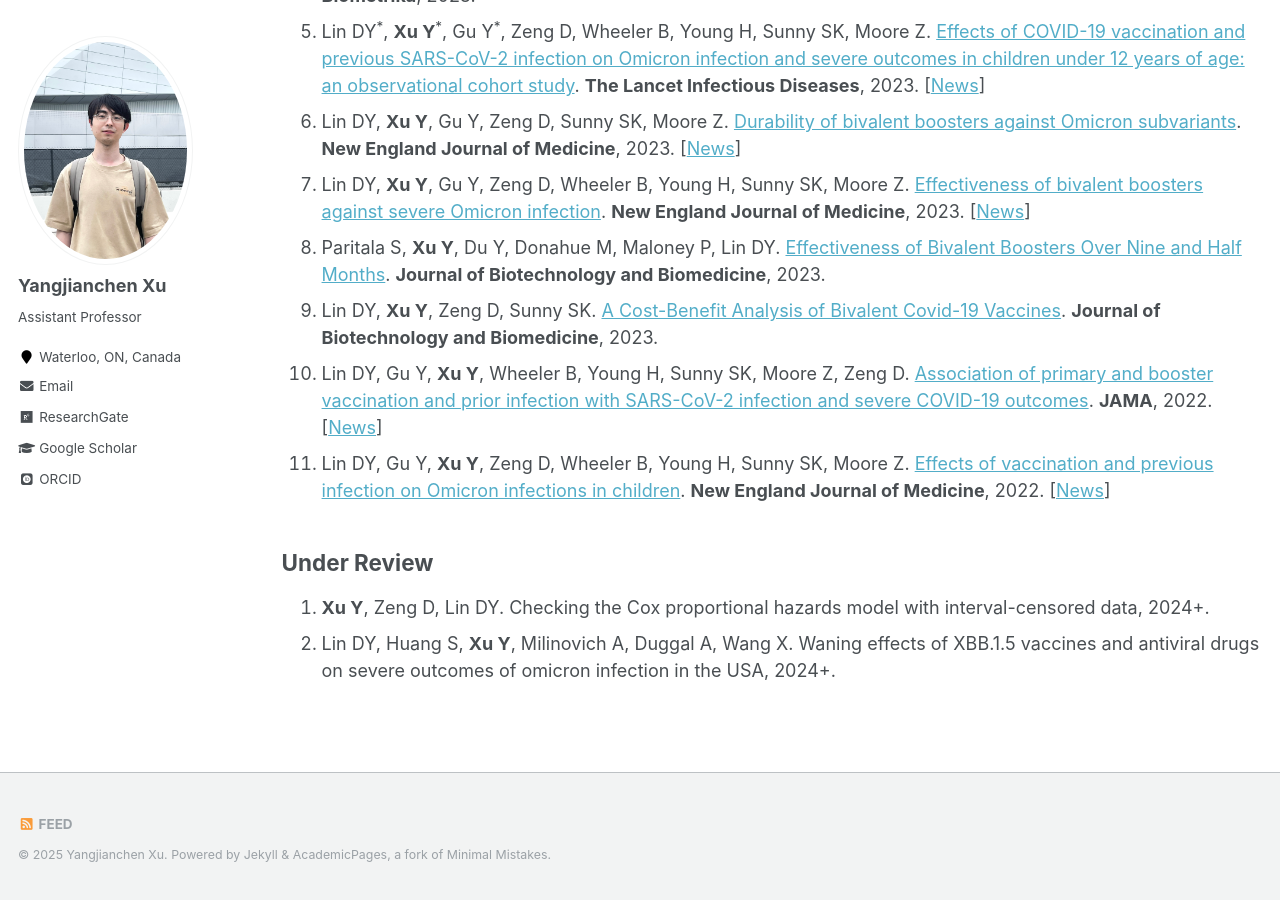
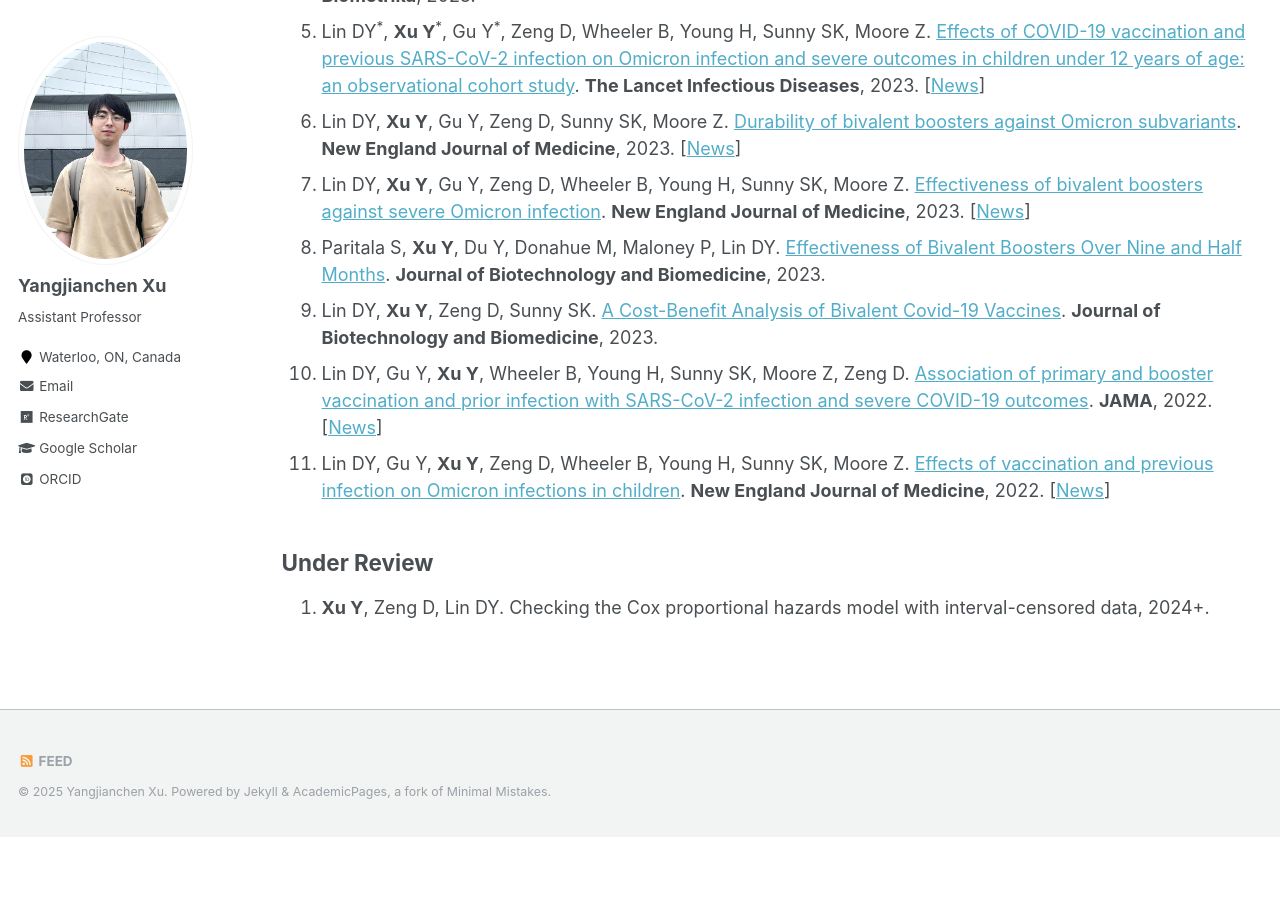
Before and after one commit to yangjc-xu/yangjc-xu.github.io, a Jekyll site: the page built from _pages/publications.md, in a window 1280 px wide and 900 px high, scrolled down 542 px. Built offline with Jekyll 4.4.1, drawn with Linux system fonts in a browser that asks for light colours; some web fonts are replaced; after the commit the page ends 1379 px from its top, so only the background shows below that.

Commit message:
Update publications.md

```diff
--- a/_pages/publications.md
+++ b/_pages/publications.md
@@ -22,4 +22,3 @@ author_profile: true
 
 ## Under Review
 1. **Xu Y**, Zeng D, Lin DY. Checking the Cox proportional hazards model with interval-censored data, 2024+.
-2. Lin DY, Huang S, **Xu Y**, Milinovich A, Duggal A, Wang X. Waning effects of XBB.1.5 vaccines and antiviral drugs on severe outcomes of omicron infection in the USA, 2024+.
```
